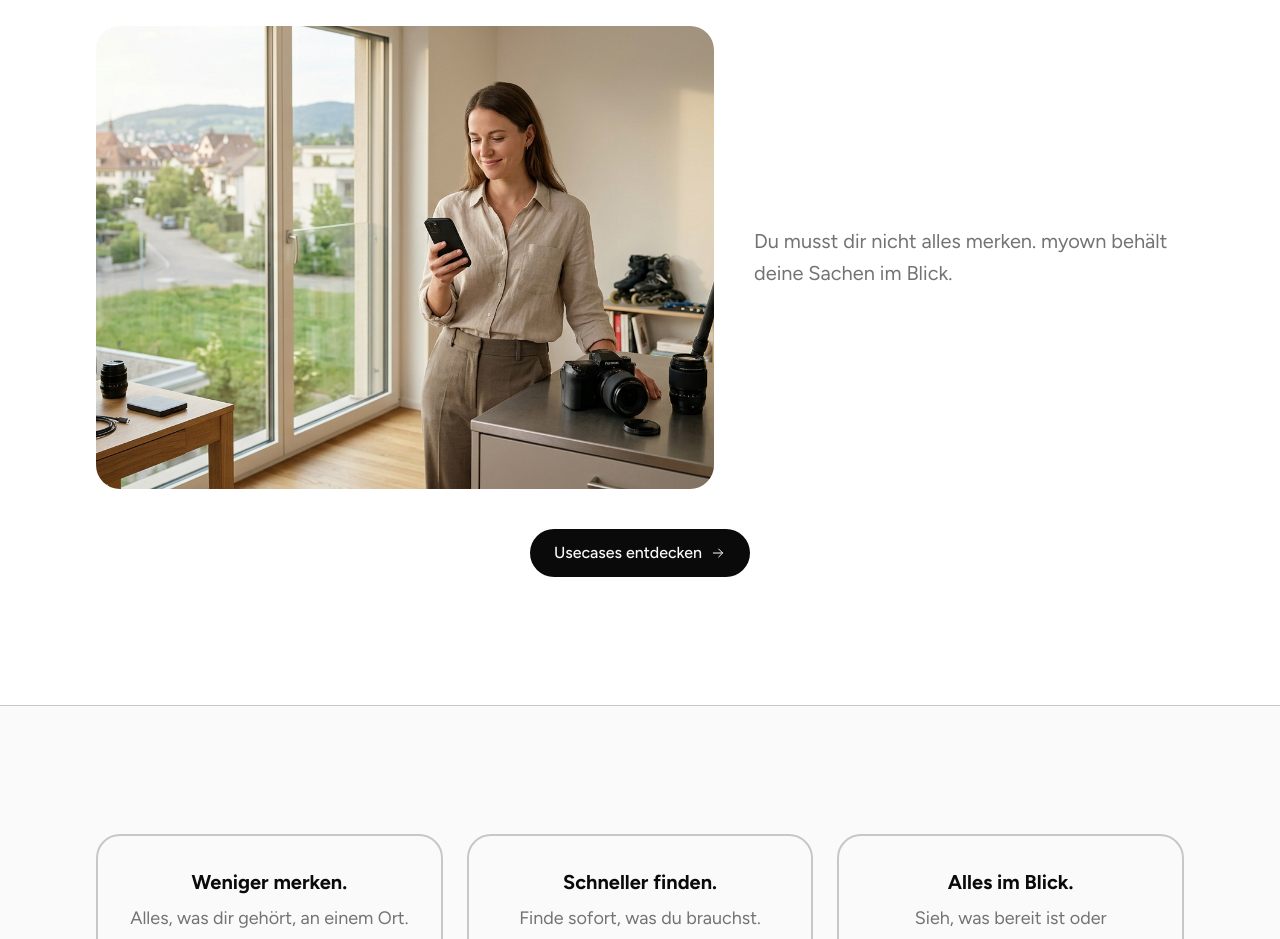
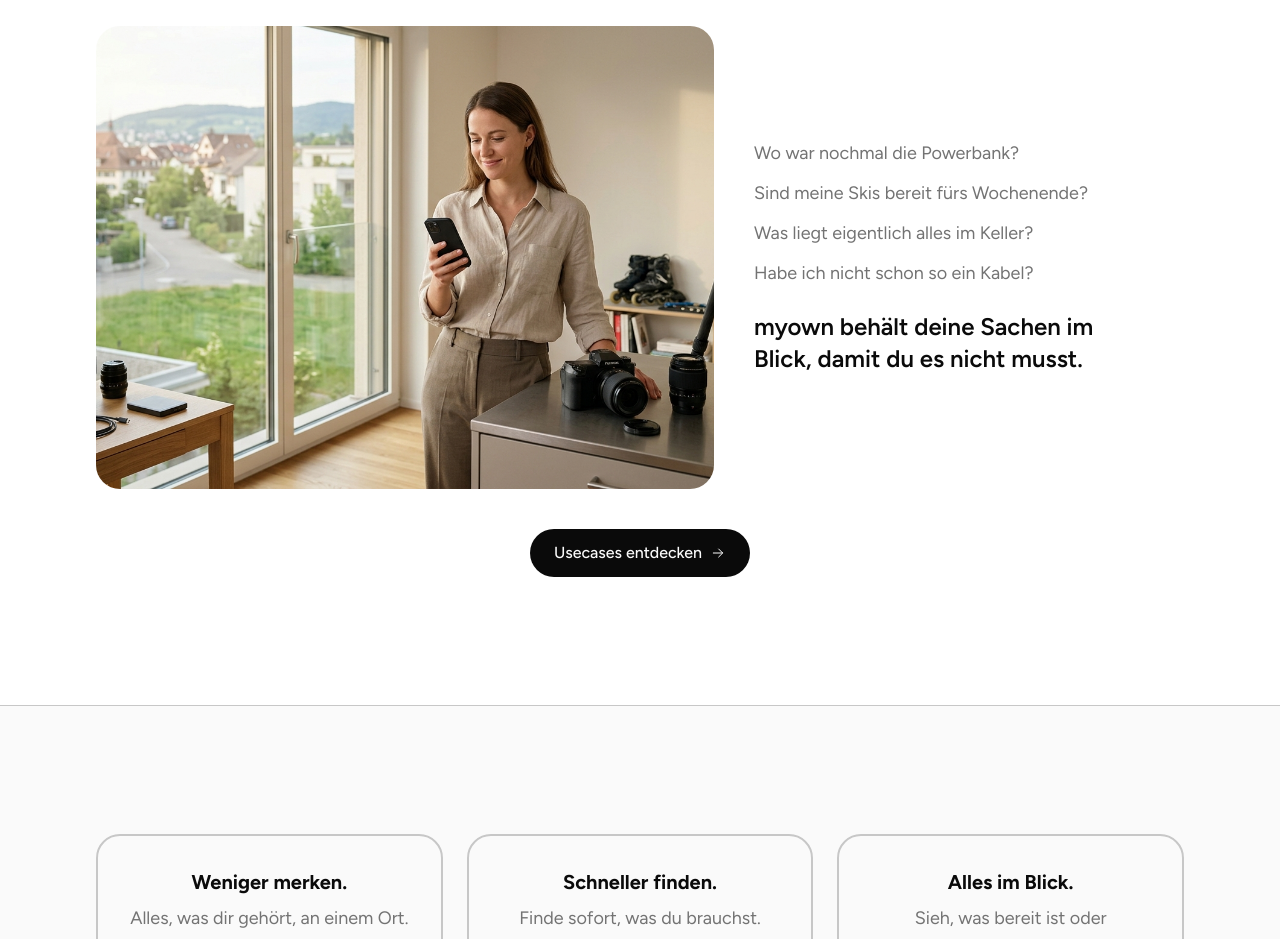
Before and after one commit to mrcldbrnr/marketing-page, a Next.js app: page / in a window 1280 px wide. Shown: the part 1520-2459 px from the top of the page. Built offline with nearby package versions, Linux system fonts and the light colour scheme; no server answers.

Commit message:
home: textkorrektur usecase

```diff
--- a/src/components/sections/problem.tsx
+++ b/src/components/sections/problem.tsx
@@ -22,7 +22,12 @@
         </div>
 
         <div className="flex flex-col gap-6 lg:col-span-5">
-          <p className="text-xl leading-relaxed text-muted text-pretty">{problem.description}</p>
+          <ul className="flex flex-col gap-3 text-lg text-muted">
+            {problem.situations.map((situation) => (
+              <li key={situation}>{situation}</li>
+            ))}
+          </ul>
+          <p className="text-2xl font-semibold text-balance">{problem.resolution}</p>
         </div>
       </div>
 
--- a/src/content/landing.ts
+++ b/src/content/landing.ts
@@ -17,7 +17,13 @@
   title: "Dein Hab und Gut – nur einen Klick entfernt",
   imageSrc: "/usecases/userstory_anna_Gemini_Generated_Image_xgzmquxgzmquxgzm.jpg",
   imageAlt: "Anna, Architektur-Fotografin",
-  description: "Du musst dir nicht alles merken. myown behält deine Sachen im Blick.",
+  situations: [
+    "Wo war nochmal die Powerbank?",
+    "Sind meine Skis bereit fürs Wochenende?",
+    "Was liegt eigentlich alles im Keller?",
+    "Habe ich nicht schon so ein Kabel?",
+  ],
+  resolution: "myown behält deine Sachen im Blick, damit du es nicht musst.",
   cta: "Usecases entdecken",
 };
 
```
